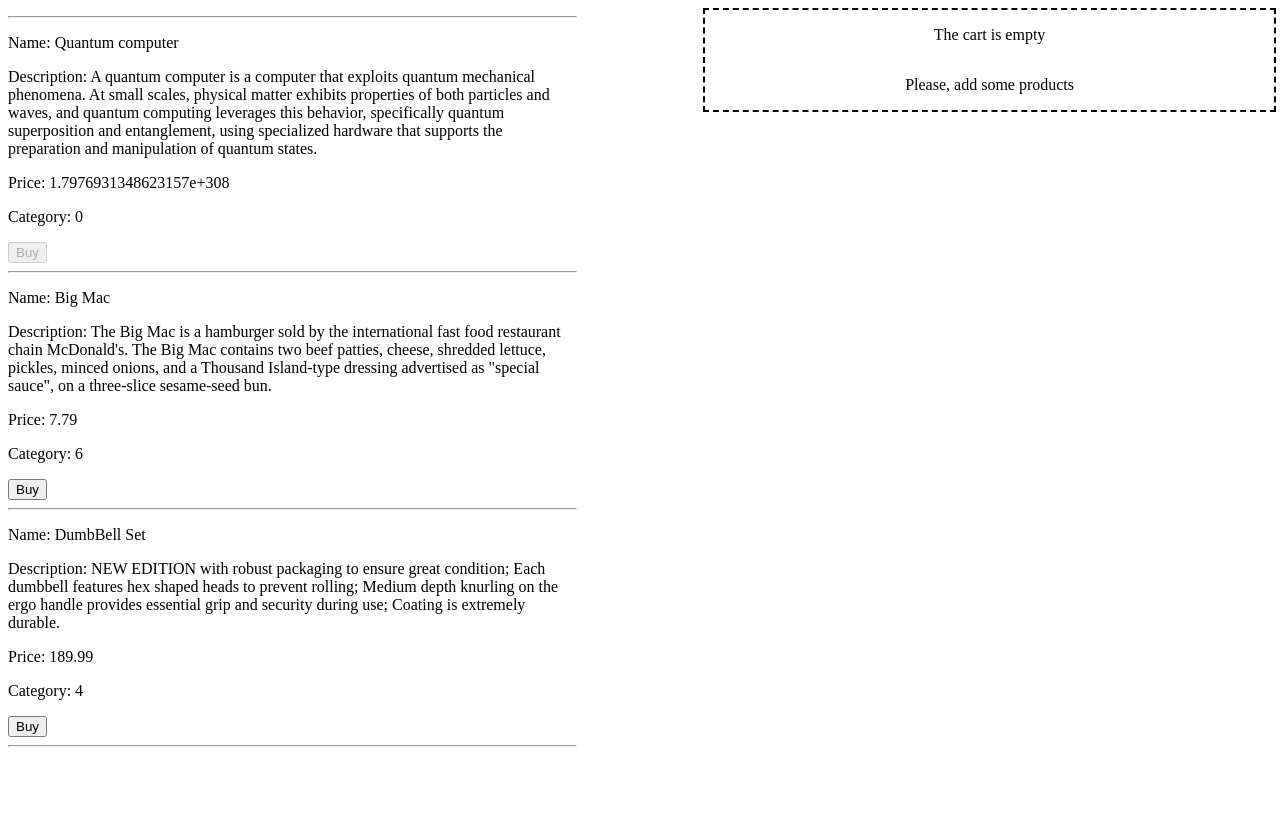
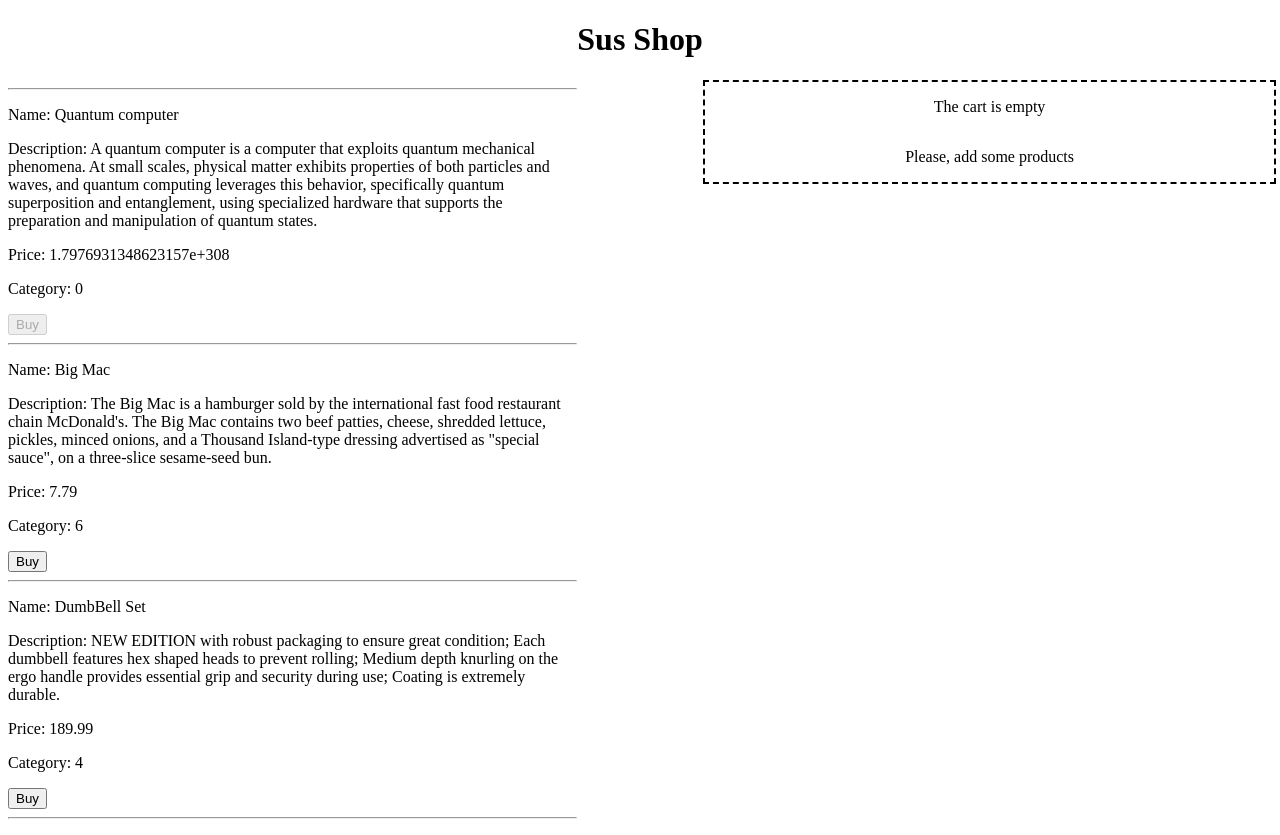
Before and after one commit to NMishchenko/shop, an Angular app: page / in a window 1280 px wide. Before the commit the page ends 800 px from the top, so only its background shows below. Built offline with nearby package versions, Linux system fonts and the light colour scheme.

Commit message:
Add title setting from ViewChild

```diff
--- a/src/app/app.component.html
+++ b/src/app/app.component.html
@@ -1,3 +1,4 @@
+<h1 #appTitle></h1>
 <div class="content">
   <div class="products">
     <app-product-list></app-product-list>
--- a/src/app/app.component.scss
+++ b/src/app/app.component.scss
@@ -11,3 +11,7 @@
 .cart {
     width: 45%;
 }
+
+h1 {
+    text-align: center;
+}
--- a/src/app/app.component.ts
+++ b/src/app/app.component.ts
@@ -1,4 +1,4 @@
-import { Component } from '@angular/core';
+import { AfterViewInit, Component, ElementRef, ViewChild } from '@angular/core';
 import { NgSwitch, NgSwitchDefault, NgSwitchCase } from '@angular/common';
 
 import { FirstComponent } from './first/first.component';
@@ -12,6 +12,12 @@
     standalone: true,
     imports: [NgSwitch, NgSwitchDefault, NgSwitchCase, FirstComponent, ProductListComponent, CartListComponent]
 })
-export class AppComponent {
+export class AppComponent implements AfterViewInit {
+  @ViewChild('appTitle') private childComponentRef!: ElementRef<HTMLHeadingElement>;
+
   title = 'shop';
+
+  ngAfterViewInit(): void {
+    this.childComponentRef.nativeElement.textContent = "Sus Shop";
+  }
 }
```
